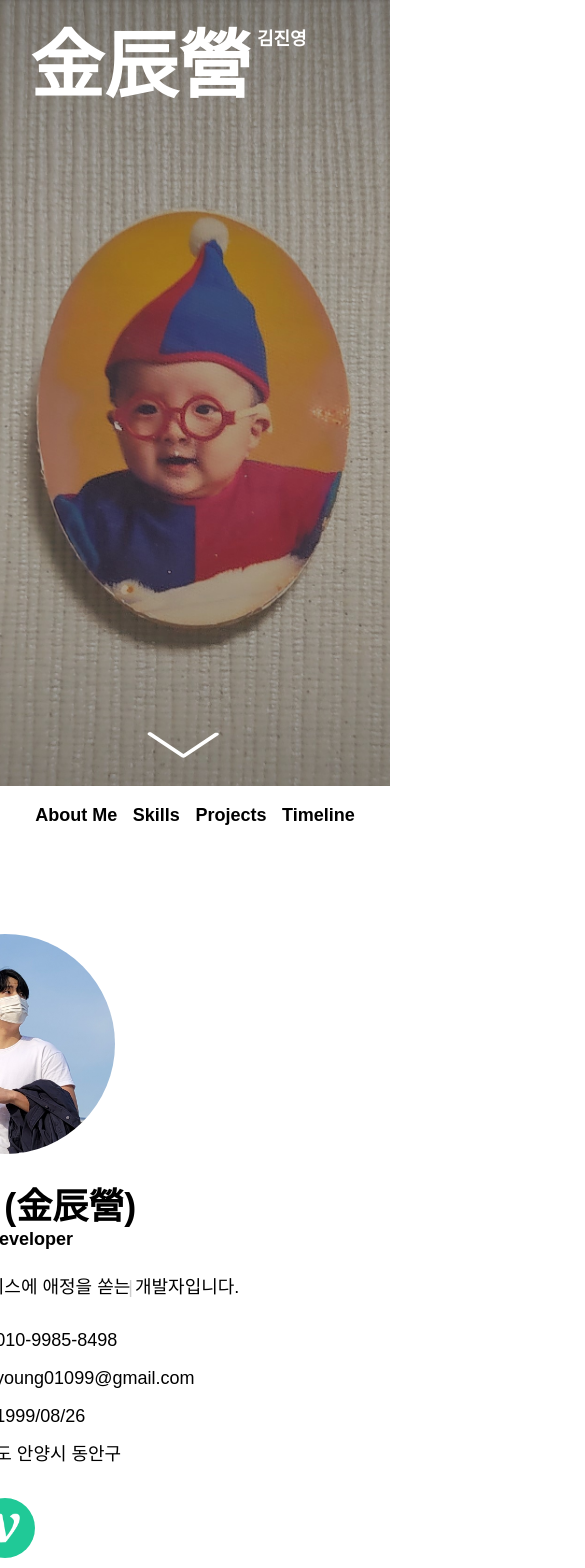
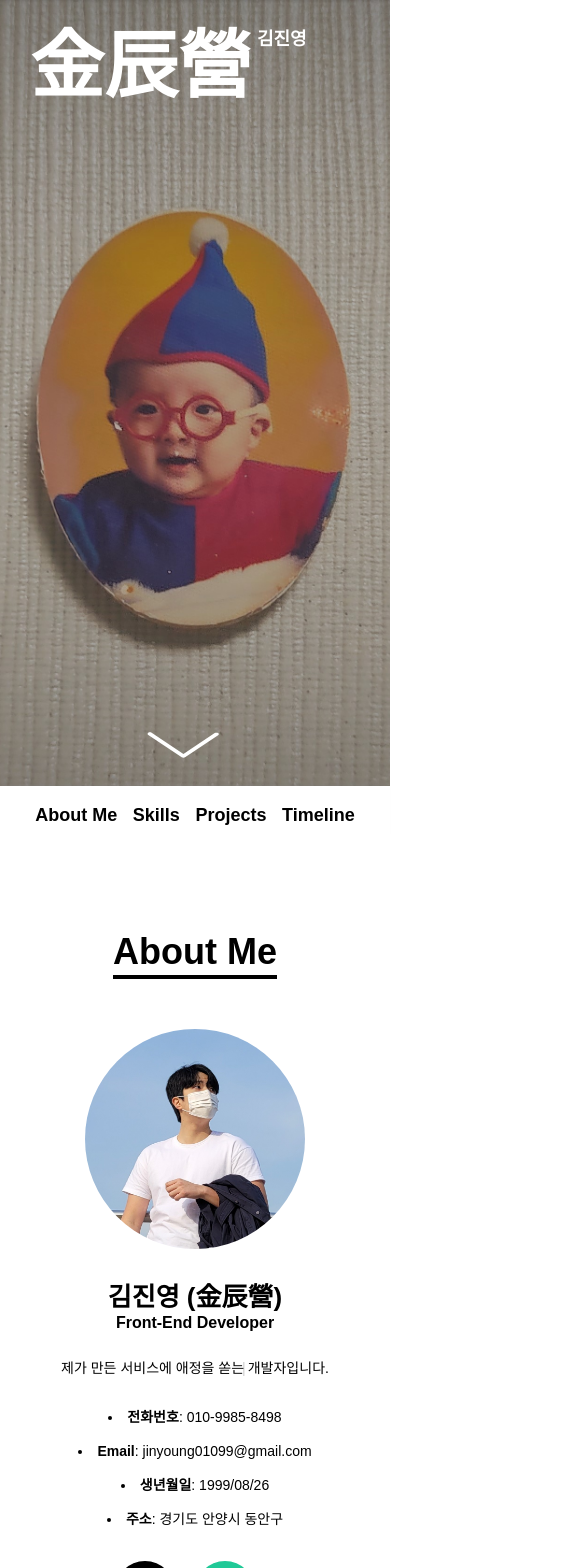
Before and after one commit to rlawlsyoung/my-portfolio, a React (Vite) app: page / in a window 390 px wide. Shown: the top 1568 px of the page, 585 px wide, since content can reach past the window. Built offline with nearby package versions, Linux system fonts and the light colour scheme; a web font is replaced by a local one.

Commit message:
[Design] About Me 반응형 페이지로 구현

```diff
--- a/src/components/header/Header.tsx
+++ b/src/components/header/Header.tsx
@@ -1,6 +1,6 @@
 import { useEffect, useState } from "react";
 import { Link } from "react-scroll";
-import { responsive } from "../../styles/theme";
+import { deepGray, responsive } from "../../styles/theme";
 import styled from "styled-components";
 
 const Header = () => {
@@ -105,8 +105,9 @@ const StyledHeader = styled.header<{ scrollPosition: number }>`
         bottom: 0;
         right: 0;
         left: 0;
+        box-shadow: 0 -4.5px 5px -5px ${deepGray};
+        background-color: white;
         color: black;
-        background-color: white;
         .menu-el {
           margin: 20px 2vw;
           font-size: 18px;
--- a/src/components/title/Title.tsx
+++ b/src/components/title/Title.tsx
@@ -1,5 +1,5 @@
 import React from "react";
-import { mainRed, responsive } from "../../styles/theme";
+import { responsive } from "../../styles/theme";
 import styled from "styled-components";
 
 const Title: React.FC<{ text: string }> = ({ text }) => {
@@ -23,8 +23,17 @@ const StyledTitle = styled.h2`
     background-color: black;
   }
 
+  @media ${responsive.desktop} {
+    width: auto;
+
+    .bar {
+      width: auto;
+      margin-bottom: 30px;
+    }
+  }
+
   @media ${responsive.mobile} {
-    font-size: 8vw;
+    font-size: 36px;
   }
 `;
 
--- a/src/pages/home/aboutMe/AboutMe.tsx
+++ b/src/pages/home/aboutMe/AboutMe.tsx
@@ -95,6 +95,7 @@ const StyledAboutMe = styled.div`
     display: flex;
     flex-direction: column;
     width: 900px;
+    font-size: 18px;
 
     .my-photo {
       width: 220px;
@@ -110,13 +111,11 @@ const StyledAboutMe = styled.div`
 
     .position {
       margin: 5px 0 30px 0;
-      font-size: 18px;
       font-weight: 700;
     }
 
     .adv {
       margin-bottom: 35px;
-      font-size: 18px;
       font-weight: 500;
 
       .styles-module_blinkingCursor__yugAC {
@@ -128,7 +127,6 @@ const StyledAboutMe = styled.div`
     .list {
       display: flex;
       margin-bottom: 20px;
-      font-size: 18px;
       font-weight: 500;
     }
 
@@ -138,10 +136,31 @@ const StyledAboutMe = styled.div`
     }
   }
 
+  @media ${responsive.desktop} {
+    flex-direction: column;
+    align-items: center;
+
+    .about-me-container {
+      align-items: center;
+      width: 100%;
+      padding: 20px;
+    }
+  }
+
   @media ${responsive.tablet} {
   }
 
   @media ${responsive.mobile} {
+    .about-me-container {
+      font-size: 14px;
+
+      .name {
+        font-size: 26px;
+      }
+      .position {
+        font-size: 16px;
+      }
+    }
   }
 `;
 
--- a/src/pages/home/projects/Filter.tsx
+++ b/src/pages/home/projects/Filter.tsx
@@ -63,6 +63,7 @@ const StyledFilter = styled.div`
 
     .selected-underline {
       position: relative;
+
       &:after {
         content: "";
         position: absolute;
@@ -79,7 +80,7 @@ const StyledFilter = styled.div`
   @media ${responsive.mobile} {
     .filter {
       padding: 12.5px 3vw;
-      font-size: 3vw;
+      font-size: 14px;
     }
   }
 `;
--- a/src/pages/home/projects/Projects.tsx
+++ b/src/pages/home/projects/Projects.tsx
@@ -5,6 +5,7 @@ import Filter from "./Filter";
 import ProjectBox from "./ProjectBox";
 import ProjectDialog from "./ProjectDialog";
 import { projectDatas } from "./ProjectDatas";
+import { responsive } from "../../../styles/theme";
 import styled from "styled-components";
 
 const Projects: React.FC = () => {
@@ -64,6 +65,15 @@ const StyledProjects = styled.div`
     flex-wrap: wrap;
     width: 900px;
   }
+
+  @media ${responsive.desktop} {
+    flex-direction: column;
+    align-items: center;
+
+    .projects-container {
+      width: 100%;
+    }
+  }
 `;
 
 export default Projects;
--- a/src/pages/home/skills/Skills.tsx
+++ b/src/pages/home/skills/Skills.tsx
@@ -38,6 +38,16 @@ const StyledSkills = styled.div`
     width: 900px;
   }
 
+  @media ${responsive.desktop} {
+    flex-direction: column;
+    align-items: center;
+
+    .skills-container {
+      width: 100%;
+      padding: 20px;
+    }
+  }
+
   @media ${responsive.tablet} {
     margin-bottom: 90px;
     min-height: 0;
```
